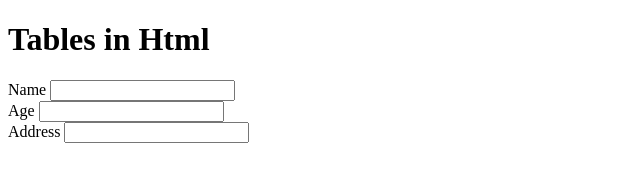
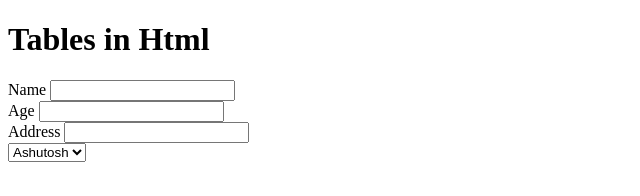
Before and after one commit to Ashutosh27488674/html-class-files, a plain HTML site: page Forms.html in a window 1280 px wide. Shown: the whole page, without its empty margins (0-640 px from the left). Drawn offline with Linux system fonts and the light colour scheme.

Commit message:
new commit

```diff
--- a/Forms.html
+++ b/Forms.html
@@ -13,6 +13,13 @@
         <input type="text" id="name"></label>
         <div>Age <input type="number" name="Age" id="age"></div>
         <div>Address <input type="text" name="Address" id="address"></div>
+        <div>
+            <select name="option" id="option">
+                <option>Ashutosh</option>
+                <option>Chutiya</option>
+                <option>Munna</option>
+            </select>
+        </div>
 
     </form>
 
```
